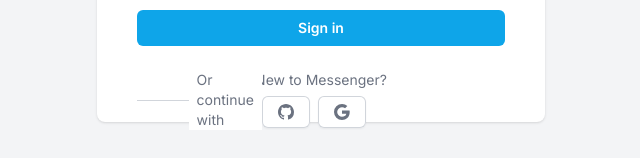
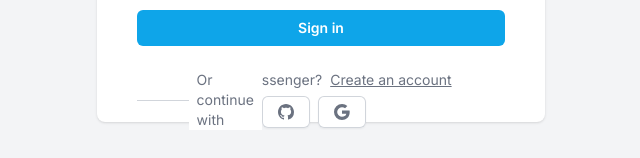
Before and after one commit to CARTOON01/messenger-clone, a Next.js app: page / in a window 1280 px wide. Shown: the part 794-952 px from the top of the page, without its empty margins (319-959 px from the left). Built offline with nearby package versions, Linux system fonts and the light colour scheme.

Commit message:
Registration

```diff
--- a/app/(site)/components/AuthForm.tsx
+++ b/app/(site)/components/AuthForm.tsx
@@ -166,6 +166,12 @@ const AuthForm = () => {
                                     <div>
                                         {variant ==='LOGIN' ? 'New to Messenger?' : 'Already have an account?'}
                                     </div>
+                                    <div
+                                        onClick={toggleVariant}
+                                        className="underline cursor-pointer"
+                                    >
+                                        {variant === 'LOGIN' ? 'Create an account' : 'Login'}
+                                    </div>
                                 </div>
                                 </div>
                         </div>
```
